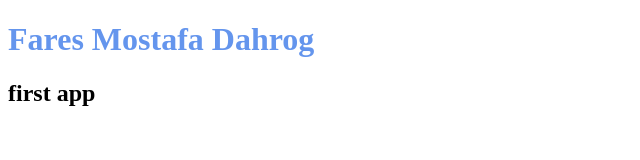
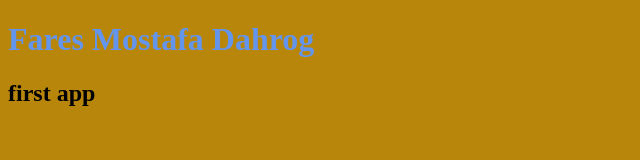
Before and after one commit to mostfacode22/mytest6, a plain HTML site: page index.html in a window 1280 px wide. Shown: the whole page, without its empty margins (0-640 px from the left). Drawn offline with Linux system fonts and the light colour scheme.

Commit message:
hello css

```diff
--- a/style.css
+++ b/style.css
@@ -1,3 +1,6 @@
 h1{
     color:cornflowerblue ;
 }
+body{
+    background-color: darkgoldenrod;
+}
```
